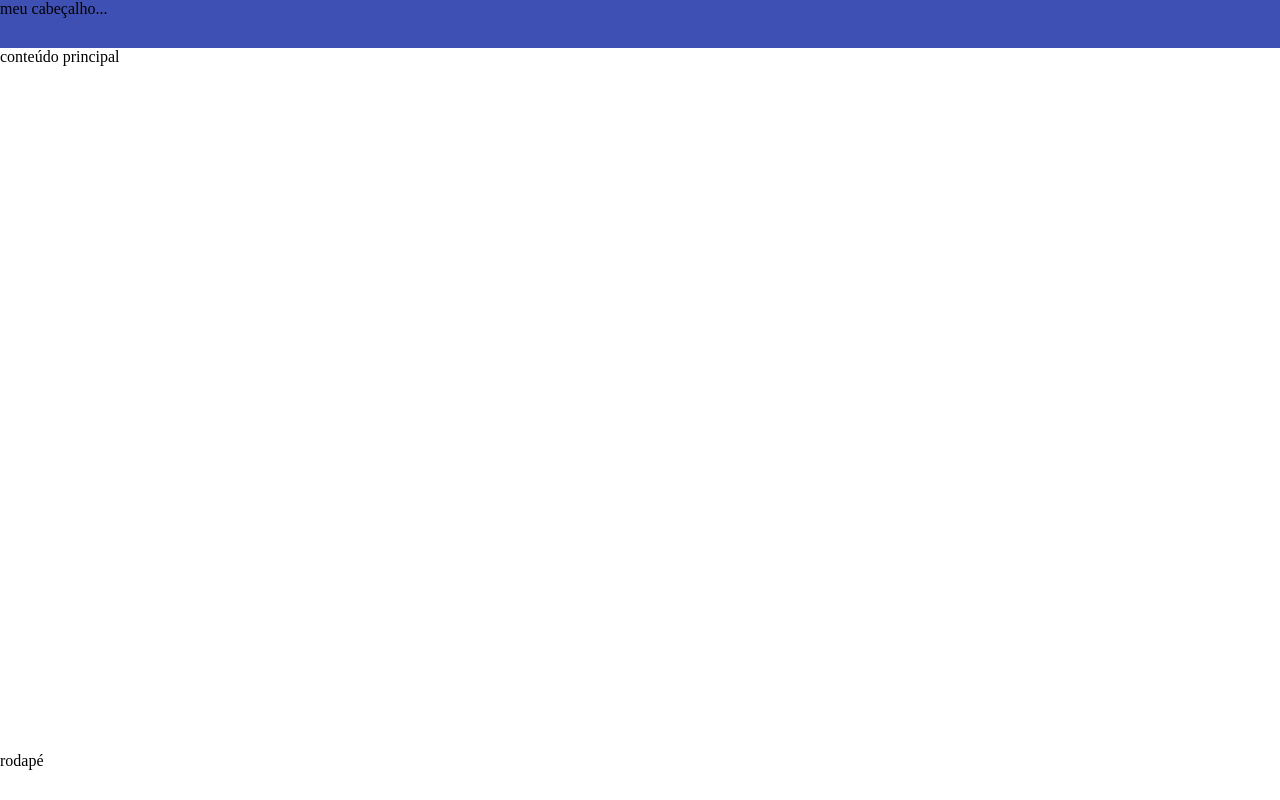
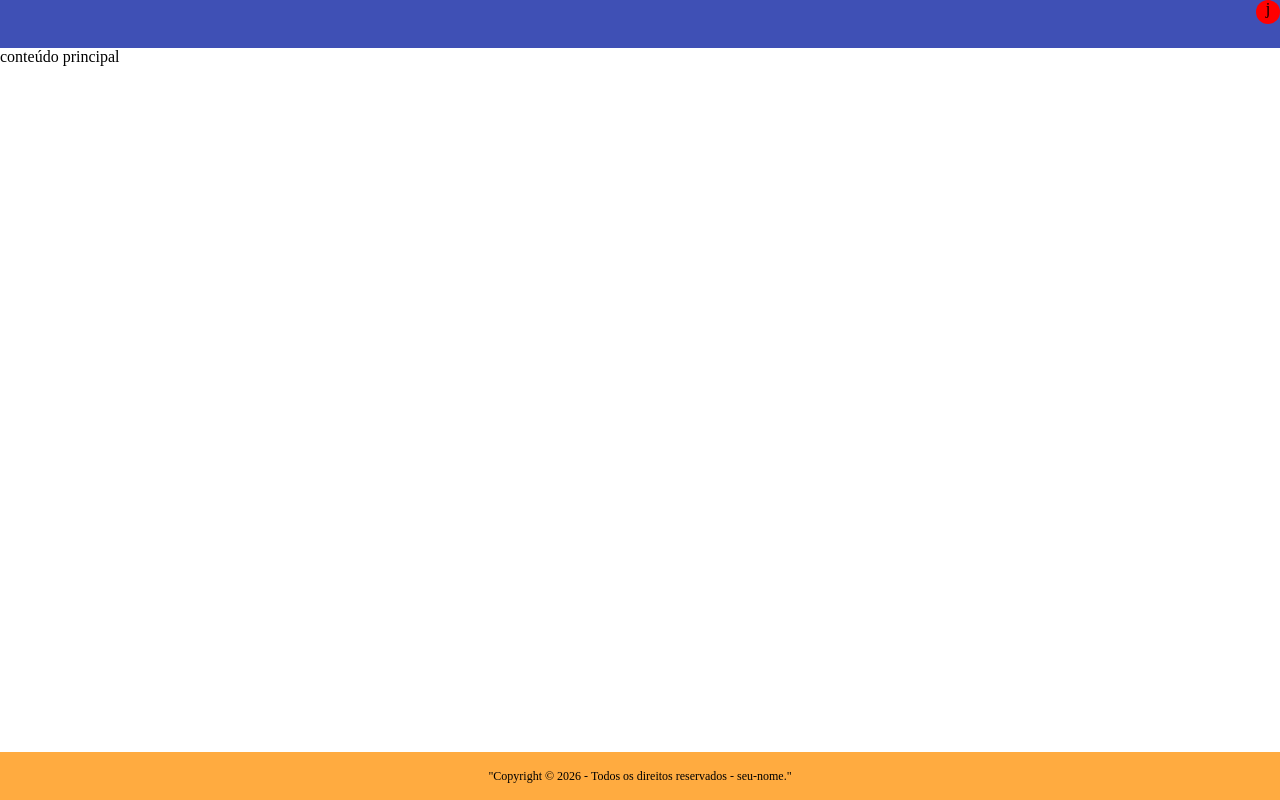
Before and after one commit to JTM77XY/aulas-aplicativo-pwa, a React (Vite) app: page / in a window 1280 px wide. Built offline with nearby package versions, Linux system fonts and the light colour scheme.

Commit message:
atualização

```diff
--- a/index.html
+++ b/index.html
@@ -1,5 +1,5 @@
 <!doctype html>
-<html lang="en">
+<html lang="pt-br">
   <head>
     <meta charset="UTF-8" />
     <link rel="icon" type="image/svg+xml" href="/favicon.svg" />
--- /dev/null
+++ b/src/componentes/Avatar/Avatar.css
@@ -0,0 +1,9 @@
+.Avatar_root{
+    width: 24px;
+    height: 24px;
+    border-radius: 50%;
+    background-color: red;
+    display: flex;
+    justify-content: center;
+
+}
--- /dev/null
+++ b/src/componentes/Avatar/Avatar.jsx
@@ -0,0 +1,9 @@
+import "./Avatar.css"
+
+function Avatar(props){
+
+  const letra = props.nome[0];
+  return <div className="Avatar_root">{letra}</div>
+}
+
+export default Avatar;
--- a/src/componentes/cabecalho/cabecalho.css
+++ b/src/componentes/cabecalho/cabecalho.css
@@ -1,4 +1,5 @@
 .cabecalho_root{
-    background-color: red;
     background-color: var(--cor-primaria);
+    display: flex;
+    justify-content: right;
 }
--- a/src/componentes/cabecalho/cabecalho.jsx
+++ b/src/componentes/cabecalho/cabecalho.jsx
@@ -1,8 +1,14 @@
-import './cabecalho.css'
+import Avatar from "../Avatar/Avatar";
+import "./cabecalho.css";
+
+function Cabecalho() {
+  return (
+    <header className="cabecalho_root">
 
 
-function Cabecalho() {
-    return <header className='cabecalho_root'> meu cabeçalho...</header>
+      <Avatar nome="joão" idade={30}/>
+    </header>
+  );
 }
 
-export default Cabecalho
+export default Cabecalho;
--- /dev/null
+++ b/src/componentes/rodape/Rodape.css
@@ -0,0 +1,7 @@
+.Rodape_root{
+    background-color: var( --cor-secundaria-clara);
+    display: flex;
+    justify-content: center;
+    align-items: center;
+    font-size: 12px;
+}
--- a/src/componentes/rodape/rodape.jsx
+++ b/src/componentes/rodape/rodape.jsx
@@ -1,5 +1,11 @@
+import "./Rodape.css";
+
 function Rodape(){
-    return <footer>rodapé</footer>
+    const anoAtual = new Date().getFullYear();
+
+    return <footer className="Rodape_root">
+        <span>"Copyright © {anoAtual} - Todos os direitos reservados - seu-nome."</span>
+    </footer>
 }
 
 export default Rodape
```
